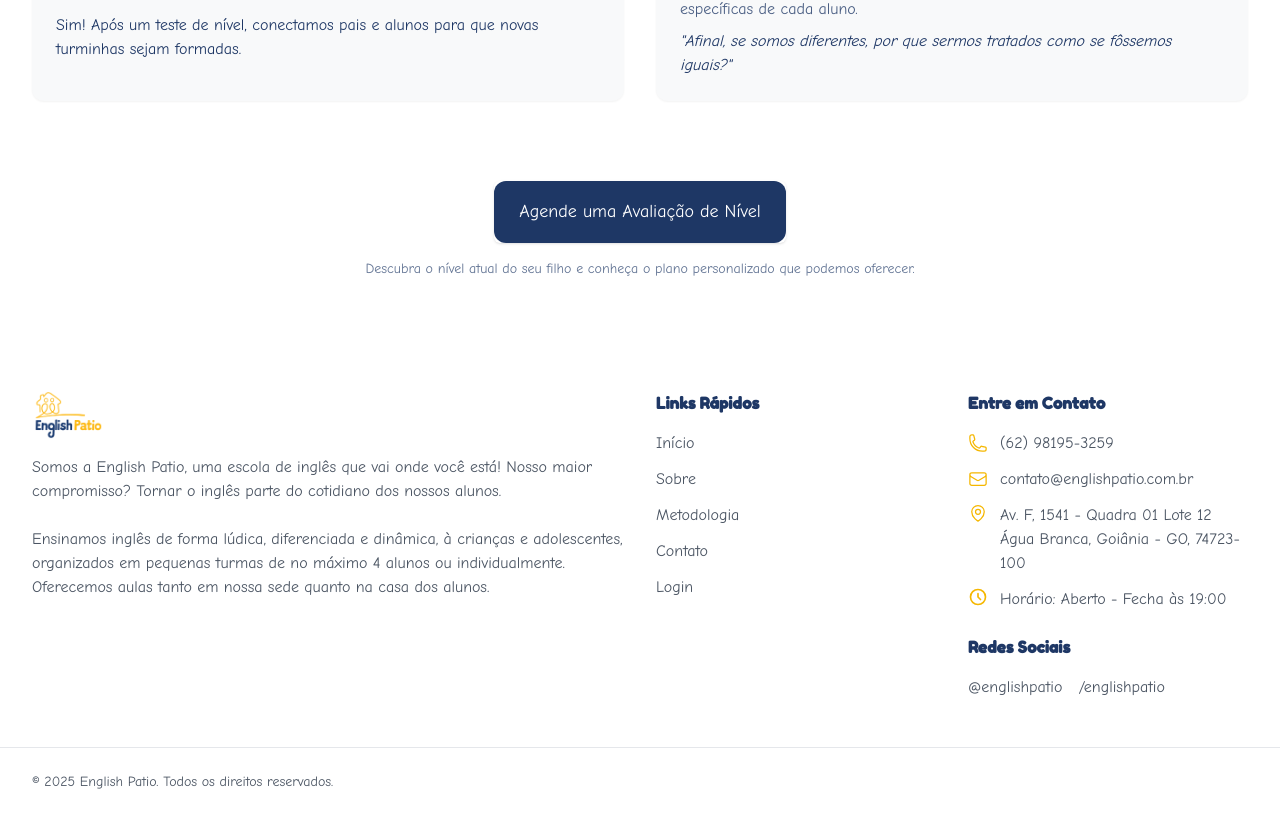
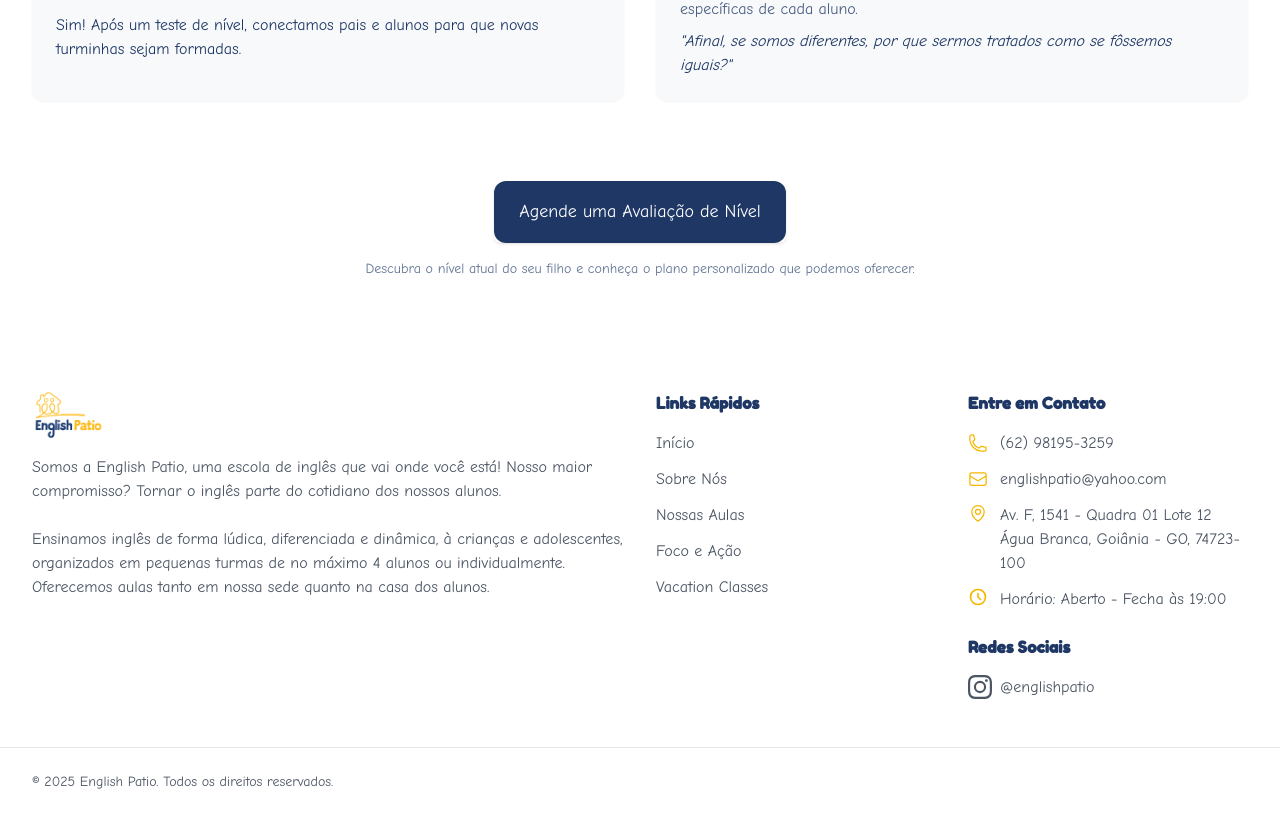
Before and after one commit to GabrielTeles845/english-patio, a React (Vite) app: page /english-patio/nossas-aulas in a window 1280 px wide. Shown: the part 1905-2721 px from the top of the page. Built offline with nearby package versions, Linux system fonts and the light colour scheme.

Commit message:
Update footer with new email, navigation links and Instagram icon

```diff
--- a/src/components/Footer.tsx
+++ b/src/components/Footer.tsx
@@ -1,6 +1,8 @@
 import { PhoneIcon, EnvelopeIcon, MapPinIcon } from '@heroicons/react/24/outline';
 
 const Footer = () => {
+  const basePath = '/english-patio';
+
   return (
     <footer className="bg-white">
       {/* Seção principal do footer */}
@@ -25,28 +27,28 @@
             <h3 className="text-primary font-semibold mb-4">Links Rápidos</h3>
             <ul className="space-y-3">
               <li>
-                <a href="#" className="text-gray-600 hover:text-secondary transition-colors">
+                <a href={`${basePath}/`} className="text-gray-600 hover:text-secondary transition-colors">
                   Início
                 </a>
               </li>
               <li>
-                <a href="#about" className="text-gray-600 hover:text-secondary transition-colors">
-                  Sobre
+                <a href={`${basePath}/#about`} className="text-gray-600 hover:text-secondary transition-colors">
+                  Sobre Nós
                 </a>
               </li>
               <li>
-                <a href="#methodology" className="text-gray-600 hover:text-secondary transition-colors">
-                  Metodologia
+                <a href={`${basePath}/nossas-aulas`} className="text-gray-600 hover:text-secondary transition-colors">
+                  Nossas Aulas
                 </a>
               </li>
               <li>
-                <a href="#contact" className="text-gray-600 hover:text-secondary transition-colors">
-                  Contato
+                <a href="#" className="text-gray-600 hover:text-secondary transition-colors">
+                  Foco e Ação
                 </a>
               </li>
               <li>
-                <a href="/login" className="text-gray-600 hover:text-secondary transition-colors">
-                  Login
+                <a href="#" className="text-gray-600 hover:text-secondary transition-colors">
+                  Vacation Classes
                 </a>
               </li>
             </ul>
@@ -68,10 +70,10 @@
               <li className="flex items-center space-x-3">
                 <EnvelopeIcon className="h-5 w-5 text-secondary" />
                 <a
-                  href="mailto:contato@englishpatio.com.br"
+                  href="mailto:englishpatio@yahoo.com"
                   className="text-gray-600 hover:text-secondary transition-colors"
                 >
-                  contato@englishpatio.com.br
+                  englishpatio@yahoo.com
                 </a>
               </li>
               <li className="flex items-start space-x-3">
@@ -94,22 +96,22 @@
             {/* Redes sociais */}
             <div className="mt-6">
               <h3 className="text-primary font-semibold mb-4">Redes Sociais</h3>
-              <div className="flex space-x-4">
+              <div className="flex space-x-2 items-center">
                 <a
                   href="https://instagram.com/englishpatio"
                   target="_blank"
                   rel="noopener noreferrer"
-                  className="text-gray-600 hover:text-secondary transition-colors"
+                  className="text-gray-600 hover:text-pink-600 transition-colors flex items-center"
                 >
+                  <svg
+                    className="h-6 w-6 mr-2"
+                    fill="currentColor"
+                    viewBox="0 0 24 24"
+                    xmlns="http://www.w3.org/2000/svg"
+                  >
+                    <path d="M12 2.163c3.204 0 3.584.012 4.85.07 3.252.148 4.771 1.691 4.919 4.919.058 1.265.069 1.645.069 4.849 0 3.205-.012 3.584-.069 4.849-.149 3.225-1.664 4.771-4.919 4.919-1.266.058-1.644.07-4.85.07-3.204 0-3.584-.012-4.849-.07-3.26-.149-4.771-1.699-4.919-4.92-.058-1.265-.07-1.644-.07-4.849 0-3.204.013-3.583.07-4.849.149-3.227 1.664-4.771 4.919-4.919 1.266-.057 1.645-.069 4.849-.069zM12 0C8.741 0 8.333.014 7.053.072 2.695.272.273 2.69.073 7.052.014 8.333 0 8.741 0 12c0 3.259.014 3.668.072 4.948.2 4.358 2.618 6.78 6.98 6.98C8.333 23.986 8.741 24 12 24c3.259 0 3.668-.014 4.948-.072 4.354-.2 6.782-2.618 6.979-6.98.059-1.28.073-1.689.073-4.948 0-3.259-.014-3.667-.072-4.947-.196-4.354-2.617-6.78-6.979-6.98C15.668.014 15.259 0 12 0zm0 5.838a6.162 6.162 0 100 12.324 6.162 6.162 0 000-12.324zM12 16a4 4 0 110-8 4 4 0 010 8zm6.406-11.845a1.44 1.44 0 100 2.881 1.44 1.44 0 000-2.881z" />
+                  </svg>
                   @englishpatio
-                </a>
-                <a
-                  href="https://facebook.com/englishpatio"
-                  target="_blank"
-                  rel="noopener noreferrer"
-                  className="text-gray-600 hover:text-secondary transition-colors"
-                >
-                  /englishpatio
                 </a>
               </div>
             </div>
```
